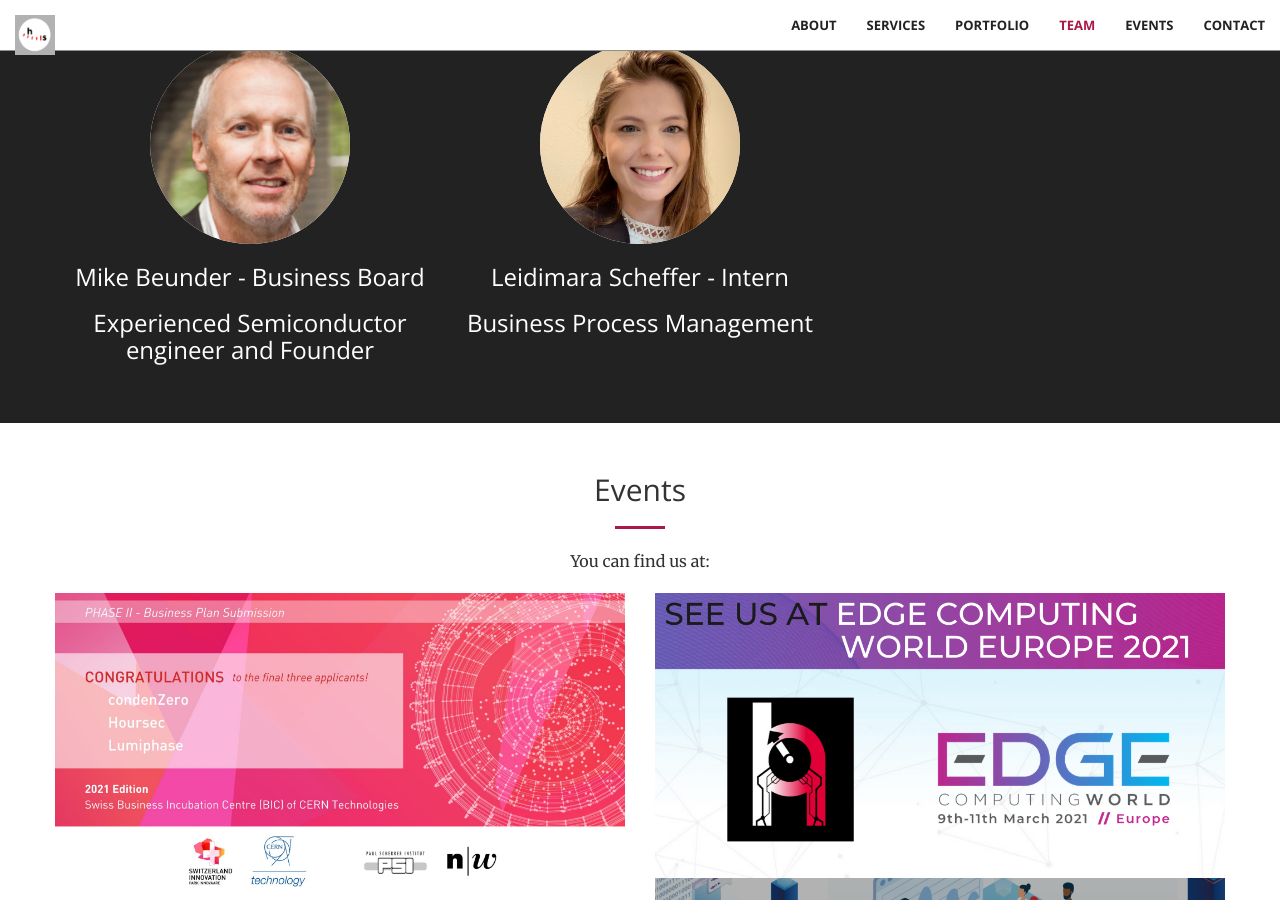
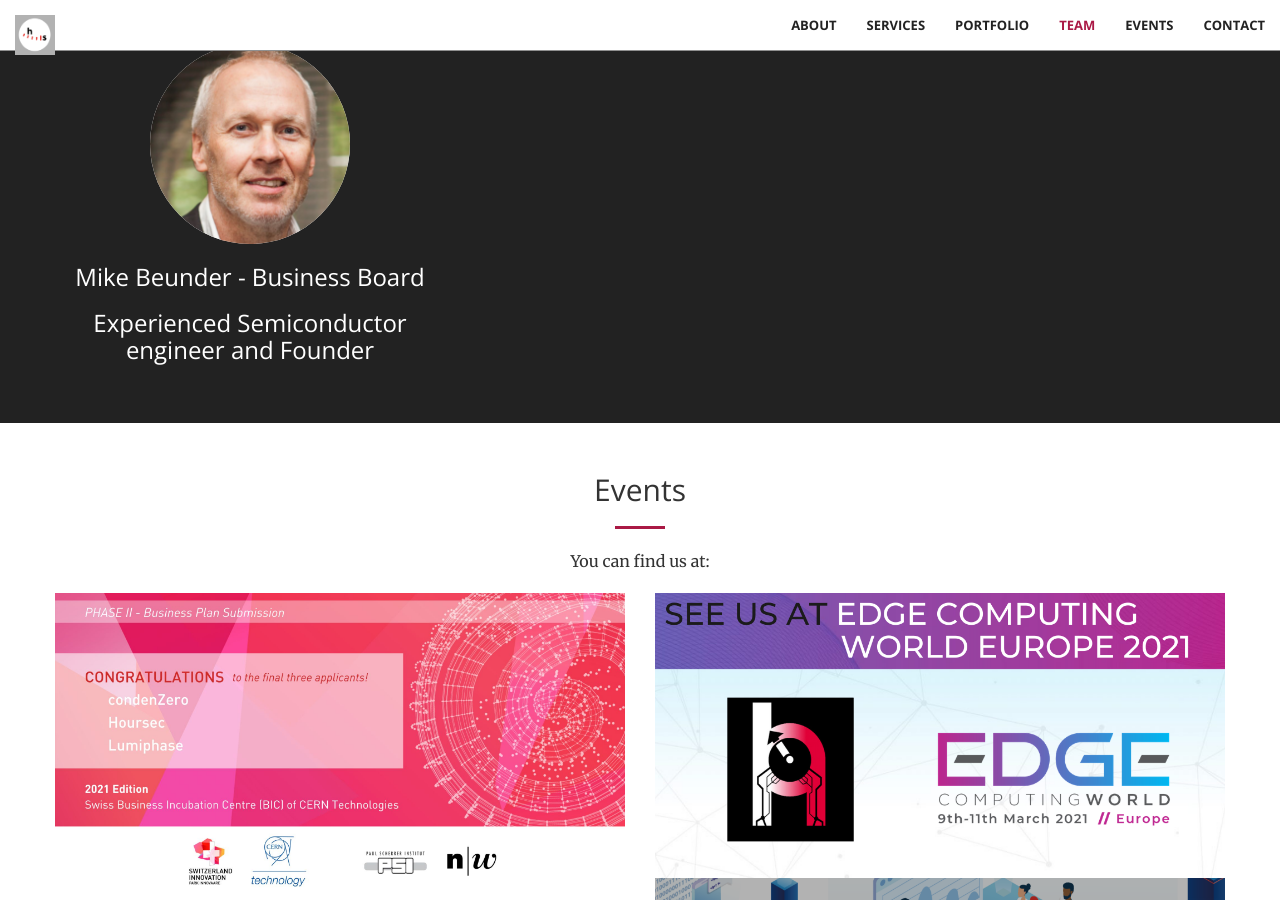
Before and after one commit to hoursec/github.io, a Jekyll site: the page built from index.html, in a window 1280 px wide and 900 px high, scrolled down 3027 px. Built offline with Jekyll 4.4.1, drawn with Linux system fonts in a browser that asks for light colours.

Commit message:
Update team.html

```diff
--- a/_includes/team.html
+++ b/_includes/team.html
@@ -38,14 +38,6 @@
                     <!--<p class="text-white">About me...</p>-->
                 </div>
             </div>
-            <div class="col-lg-4 col-md-6 text-center">
-                <div class="service-box">
-                  <img src="img/team/Leidimara.png" class="circular--square" width="200" height="200">
-                  <h3>Leidimara Scheffer - Intern</h3>
-                  <h3>Business Process Management</h3>
-                    <!--<p class="text-white">About me...</p>-->
-                </div>
-            </div>
         </div>
     </div>
 </section>
```
